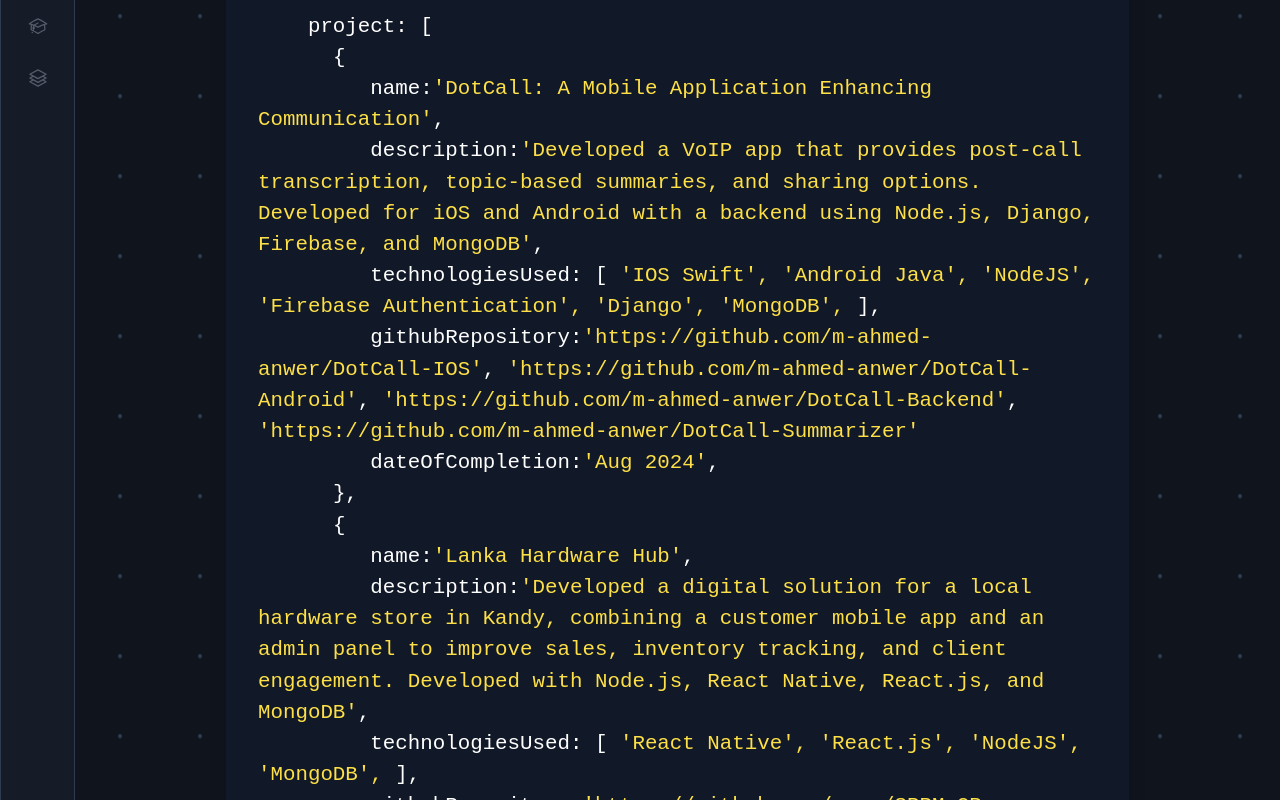
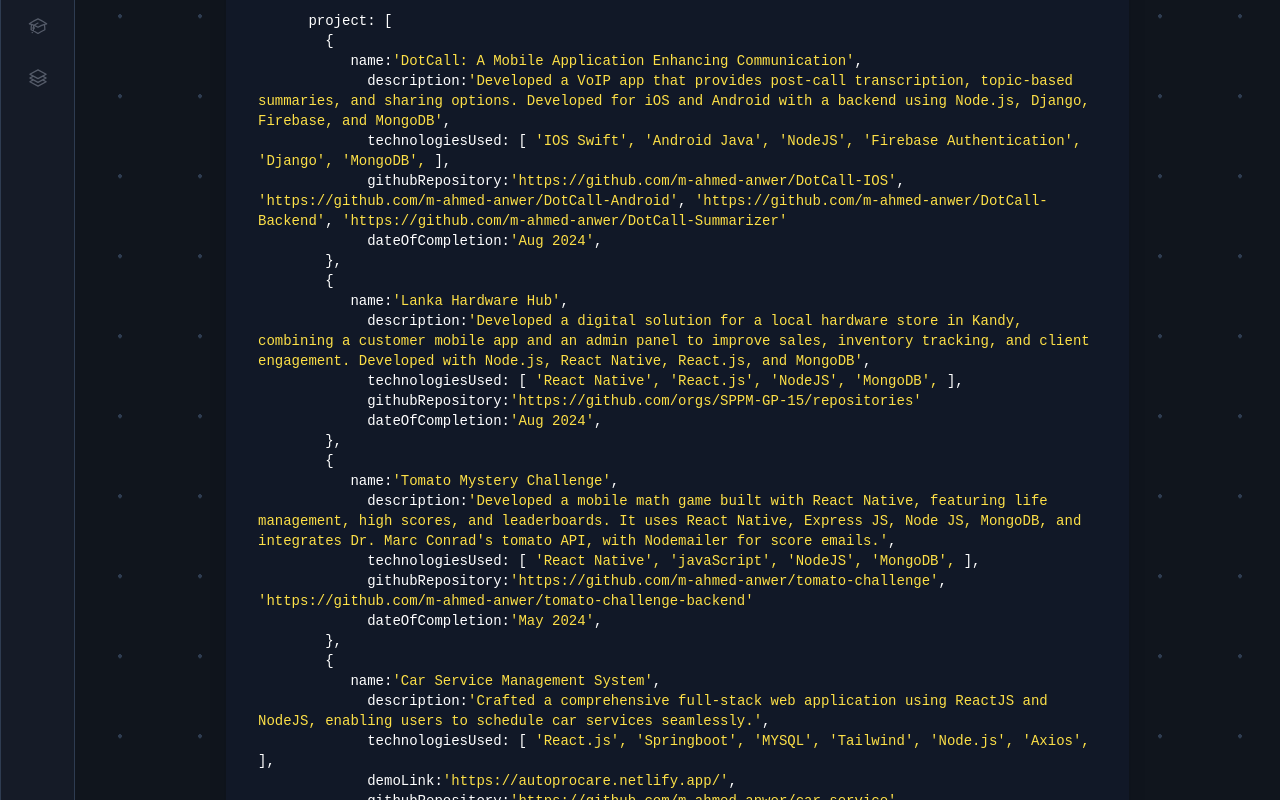
Before and after one commit to m-ahmed-anwer/personal-portfolio-v1.0, a React (Create React App) app: page /projects in a window 1280 px wide. Shown: the part 220-1020 px from the top of the page. Built offline with nearby package versions, Linux system fonts and the light colour scheme.

Commit message:
Update Changes

```diff
--- a/src/routes/projects/projects.js
+++ b/src/routes/projects/projects.js
@@ -156,13 +156,13 @@
       <div className="w-full">
         <div className="">
           <div className="w-4/4 flex items-center justify-center my-20 ">
-            <div className="rounded-lg shadow-xl bg-gray-900 text-white md:w-3/4 mx-4 ">
+            <div className="rounded-lg shadow-xl bg-gray-900 text-white md:w-3/4 mx-4  ">
               <div className="border-b border-gray-800 px-8 py-3">
                 <div className="inline-block w-3 h-3 mr-2 rounded-full bg-red-500"></div>
                 <div className="inline-block w-3 h-3 mr-2 rounded-full bg-yellow-300"></div>
                 <div className="inline-block w-3 h-3 mr-2 rounded-full bg-green-400"></div>
               </div>
-              <div className="px-8 py-6 ">
+              <div className="px-8 py-6  ">
                 <p>
                   <em className="text-blue-400">const</em>{" "}
                   <span className="text-green-400">myProjects</span>{" "}
@@ -173,21 +173,24 @@
                   &nbsp;&nbsp;<span className="text-pink-500">return</span>{" "}
                   {"{"}
                 </p>
-                <div className="my-2">
-                  &nbsp;&nbsp;&nbsp;&nbsp;project:{" ["}
+                <div className="my-2 text-sm">
+                  &nbsp;&nbsp;&nbsp;&nbsp;&nbsp;&nbsp;project:{" ["}
                   {project.map((index) => {
                     return (
                       <span key={index.id}>
-                        <p>&nbsp;&nbsp;&nbsp;&nbsp;&nbsp;&nbsp;{"{"}</p>
                         <p>
-                          &nbsp;&nbsp; &nbsp;&nbsp;&nbsp;&nbsp;&nbsp;&nbsp;name:
+                          &nbsp;&nbsp;&nbsp;&nbsp;&nbsp;&nbsp;&nbsp;&nbsp;{"{"}
+                        </p>
+                        <p>
+                          &nbsp;&nbsp;&nbsp;&nbsp;
+                          &nbsp;&nbsp;&nbsp;&nbsp;&nbsp;&nbsp;name:
                           <span className="text-yellow-300">
                             {`'${index.name}'`}
                           </span>
                           ,
                         </p>
                         <p>
-                          &nbsp;&nbsp;
+                          &nbsp;&nbsp; &nbsp; &nbsp;
                           &nbsp;&nbsp;&nbsp;&nbsp;&nbsp;&nbsp;description:
                           <span className="text-yellow-300">
                             {`'${index.description}'`}
@@ -196,7 +199,7 @@
                         </p>
 
                         <p>
-                          &nbsp;&nbsp;
+                          &nbsp;&nbsp; &nbsp; &nbsp;
                           &nbsp;&nbsp;&nbsp;&nbsp;&nbsp;&nbsp;technologiesUsed:
                           {" ["}
                           <span className="text-yellow-300">
@@ -206,7 +209,7 @@
                         </p>
                         {index.demoLink && (
                           <p>
-                            &nbsp;&nbsp;
+                            &nbsp;&nbsp; &nbsp; &nbsp;
                             &nbsp;&nbsp;&nbsp;&nbsp;&nbsp;&nbsp;demoLink:
                             <Link to={index.demoLink} target="_blank">
                               <span className="cursor-pointer  hover:underline focus:border-none text-yellow-300">
@@ -218,7 +221,7 @@
                         )}
 
                         <p>
-                          &nbsp;&nbsp;
+                          &nbsp;&nbsp; &nbsp; &nbsp;
                           &nbsp;&nbsp;&nbsp;&nbsp;&nbsp;&nbsp;githubRepository:
                           {index.githubRepository.length > 0 ? (
                             index.githubRepository.map((repo, i) => (
@@ -237,18 +240,20 @@
                         </p>
 
                         <p>
-                          &nbsp;&nbsp;
+                          &nbsp;&nbsp; &nbsp; &nbsp;
                           &nbsp;&nbsp;&nbsp;&nbsp;&nbsp;&nbsp;dateOfCompletion:
                           <span className="text-yellow-300">
                             {`'${index.dateOfCompletion}'`}
                           </span>
                           ,
                         </p>
-                        <p>&nbsp;&nbsp;&nbsp;&nbsp;&nbsp;&nbsp;{"},"}</p>
+                        <p>
+                          &nbsp;&nbsp;&nbsp;&nbsp;&nbsp;&nbsp;&nbsp;&nbsp;{"},"}
+                        </p>
                       </span>
                     );
                   })}
-                  <p>&nbsp;&nbsp;&nbsp;&nbsp;&nbsp;{"]"}</p>
+                  <p>&nbsp;&nbsp;&nbsp;&nbsp;&nbsp;&nbsp;{"]"}</p>
                 </div>
                 <p>&nbsp;&nbsp;{"}"}</p>
                 <p>{"}"}</p>
```
